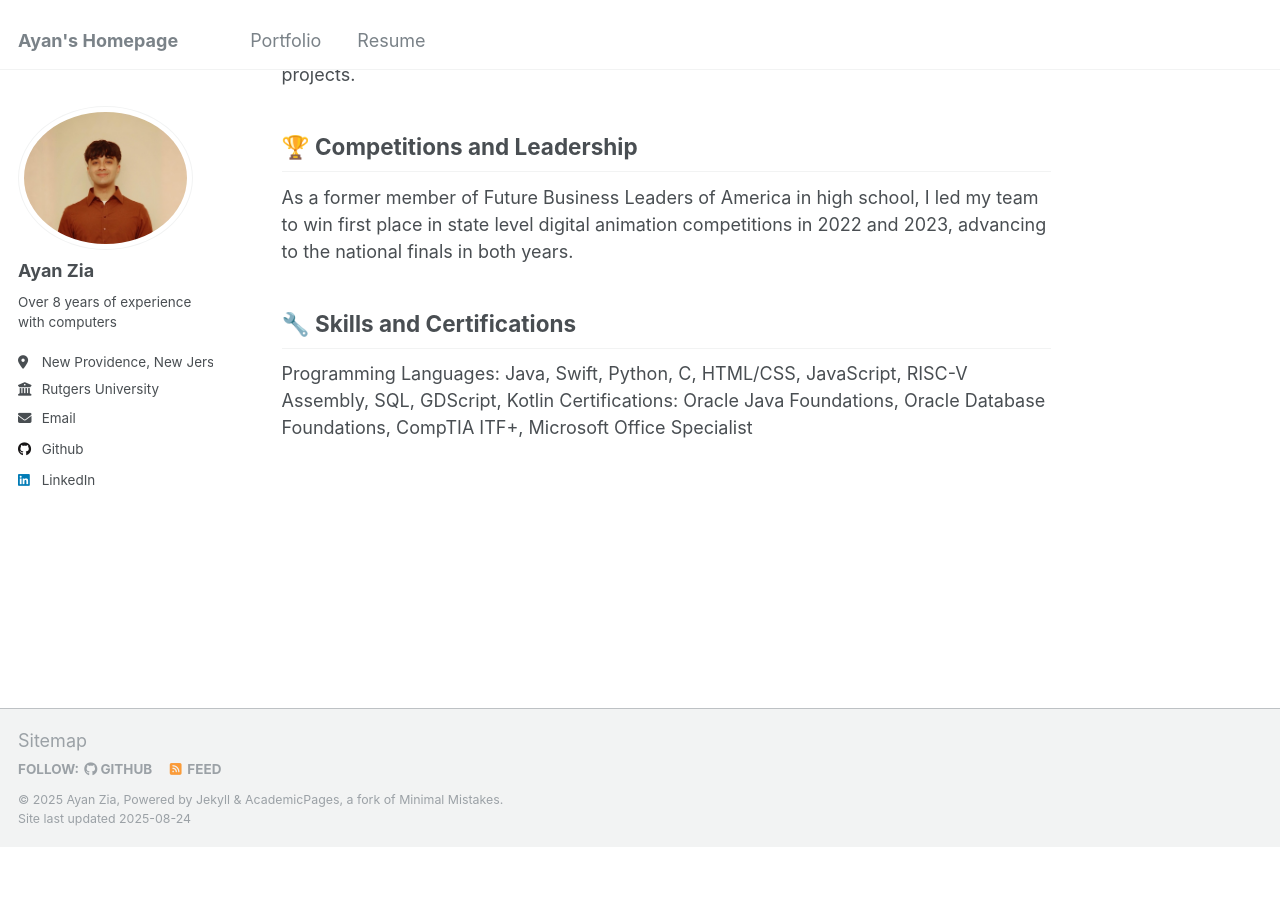
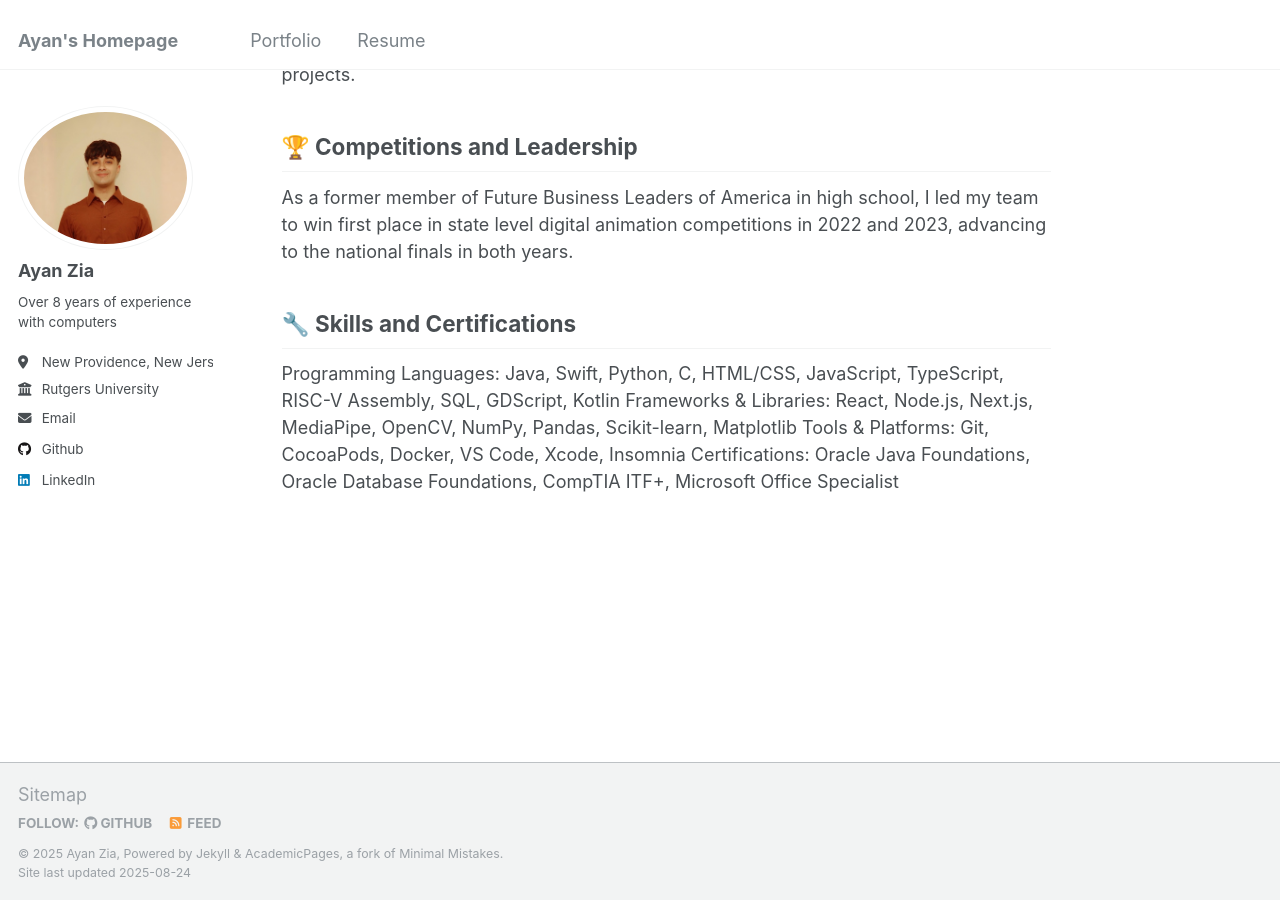
Before and after one commit to ayanz23/ayanz23.github.io, a Jekyll site: the page built from _pages/about.md, in a window 1280 px wide and 900 px high, scrolled down 814 px. Built offline with Jekyll 4.4.1, drawn with Linux system fonts in a browser that asks for light colours; before the commit the page ends 1660 px from its top, so only the background shows below that.

Commit message:
update website

```diff
--- a/_pages/about.md
+++ b/_pages/about.md
@@ -25,5 +25,8 @@ During high school, I explored my passion for software development, creating iOS
 As a former member of Future Business Leaders of America in high school, I led my team to win first place in state level digital animation competitions in 2022 and 2023, advancing to the national finals in both years.
 
 ## 🔧 Skills and Certifications
-Programming Languages: Java, Swift, Python, C, HTML/CSS, JavaScript, RISC-V Assembly, SQL, GDScript, Kotlin
+Programming Languages: Java, Swift, Python, C, HTML/CSS, JavaScript, TypeScript, RISC-V Assembly, SQL,
+GDScript, Kotlin
+Frameworks & Libraries: React, Node.js, Next.js, MediaPipe, OpenCV, NumPy, Pandas, Scikit-learn, Matplotlib
+Tools & Platforms: Git, CocoaPods, Docker, VS Code, Xcode, Insomnia
 Certifications: Oracle Java Foundations, Oracle Database Foundations, CompTIA ITF+, Microsoft Office Specialist
```
Also changed, not shown: 1 other file.
